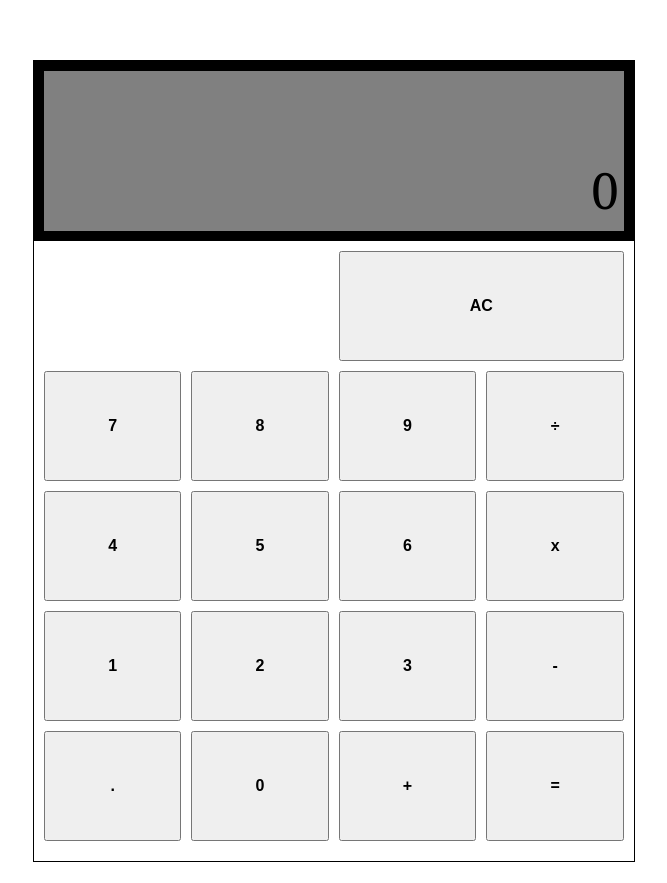
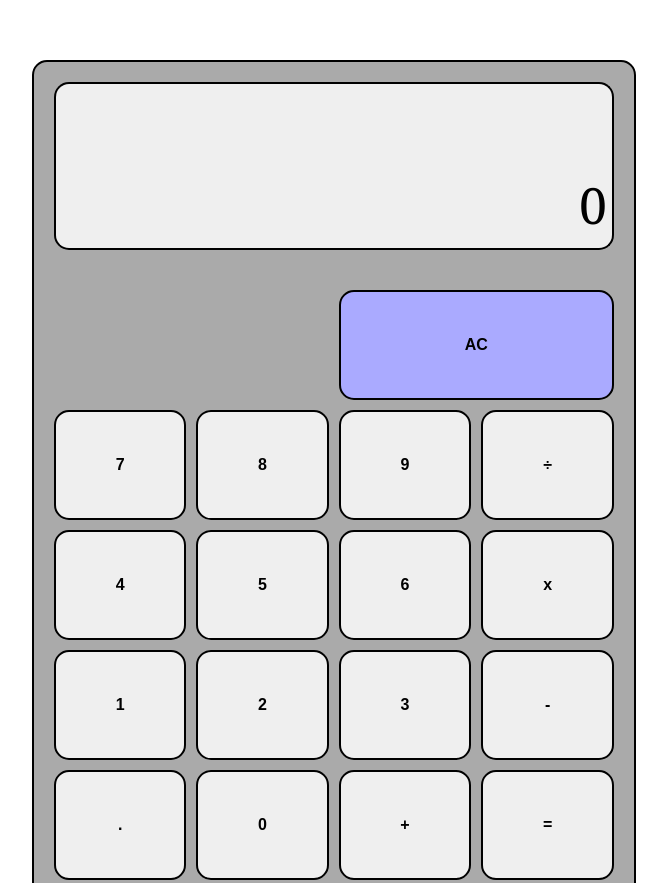
Before and after one commit to gankzi/calculator, a plain HTML site: page index.html in a window 1280 px wide. Shown: the part 140-1023 px from the top of the page, without its empty margins (306-973 px from the left). Drawn offline with Linux system fonts and the light colour scheme.

Commit message:
Update css to style the calculator
Updated css to bring life to appearance of the calcualtor.

```diff
--- a/css/styles.css
+++ b/css/styles.css
@@ -9,24 +9,38 @@ body {
 
 .calculator {
     width: 600px;
-    height: 800px;
+    height: 840px;
     margin: 200px auto;
-    border: 1px solid black;
+    border: 2px solid black;
+    border-radius: 15px;
+    background-color: #aaa;
 }
 
 .content-container {
     height: 20%;
-    background-color: black;
     display: flex;
     flex-direction: column;
     justify-content: stretch;
-    padding: 10px;
+    padding: 20px;
 }
 
 .top {
-    background-color: gray;
+    background-color: rgb(239, 239, 239);
     height: 50%;
     padding: 5px;
+    border: 2px solid black;
+}
+
+.top1 {
+    border-bottom: none;
+    border-top-left-radius: 15px;
+    border-top-right-radius: 15px;
+}
+
+.top2 {
+    border-top: none;
+    border-bottom-left-radius: 15px;
+    border-bottom-right-radius: 15px;
 }
 
 .top > p {
@@ -37,7 +51,7 @@ body {
 
 .main {
     margin: auto;
-    padding: 10px;
+    padding: 20px;
     display: grid;
     grid-template-columns: auto;
     grid-auto-rows: 110px;
@@ -47,12 +61,14 @@ body {
 .clear {
     grid-column-start: 3;
     grid-column-end: 5;
-
+    background-color: #aaf;
 }
 
 button {
+    border: 2px solid black;
     font-size: 1rem;
     font-weight: bold;
+    border-radius: 15px;
 }
 
 footer {
--- a/index.html
+++ b/index.html
@@ -10,10 +10,10 @@
   <body>
     <div class="calculator">
       <div class="content-container">
-        <div class="top">
+        <div class="top top1">
           <p class="operation"></p>
         </div>
-        <div class="top">
+        <div class="top top2">
           <p class="display">0</p>
         </div>
       </div>
--- a/script.js
+++ b/script.js
@@ -94,8 +94,6 @@ document.addEventListener("keypress", function(event) {
 
 
 })
-
-
 
 
 function handleNum(val) {
```
